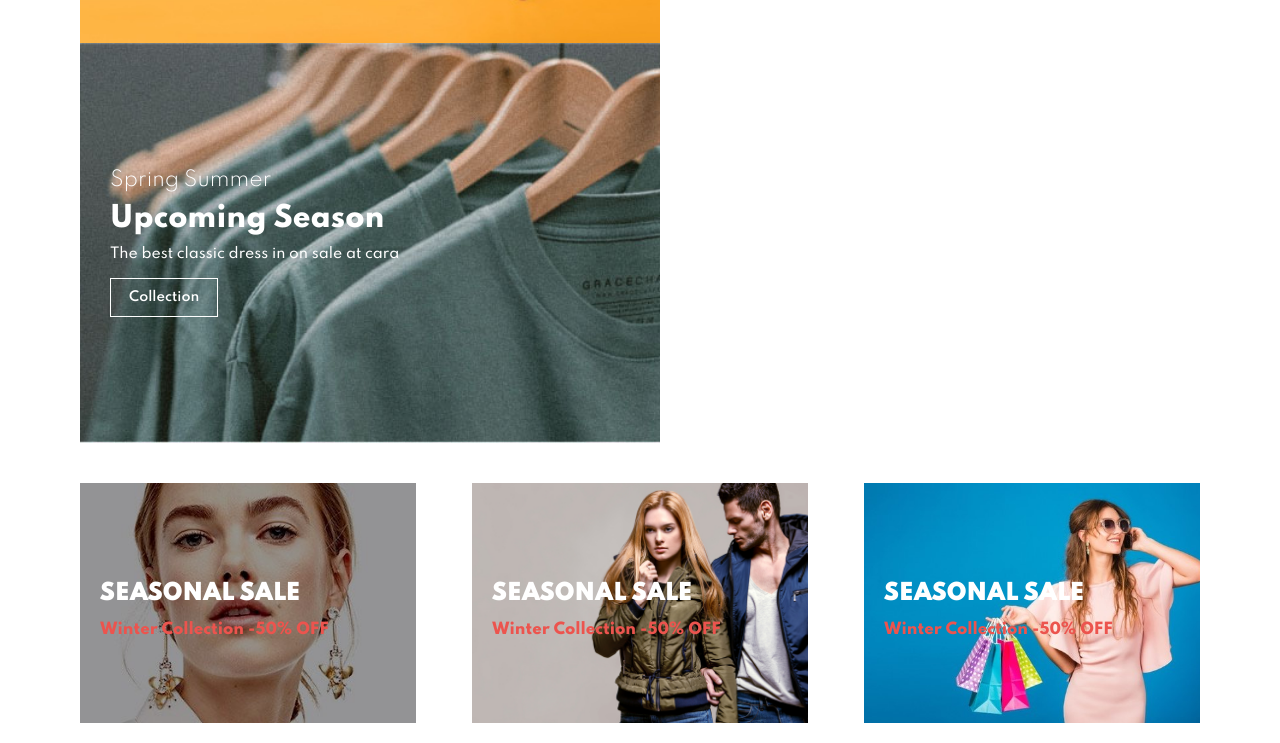
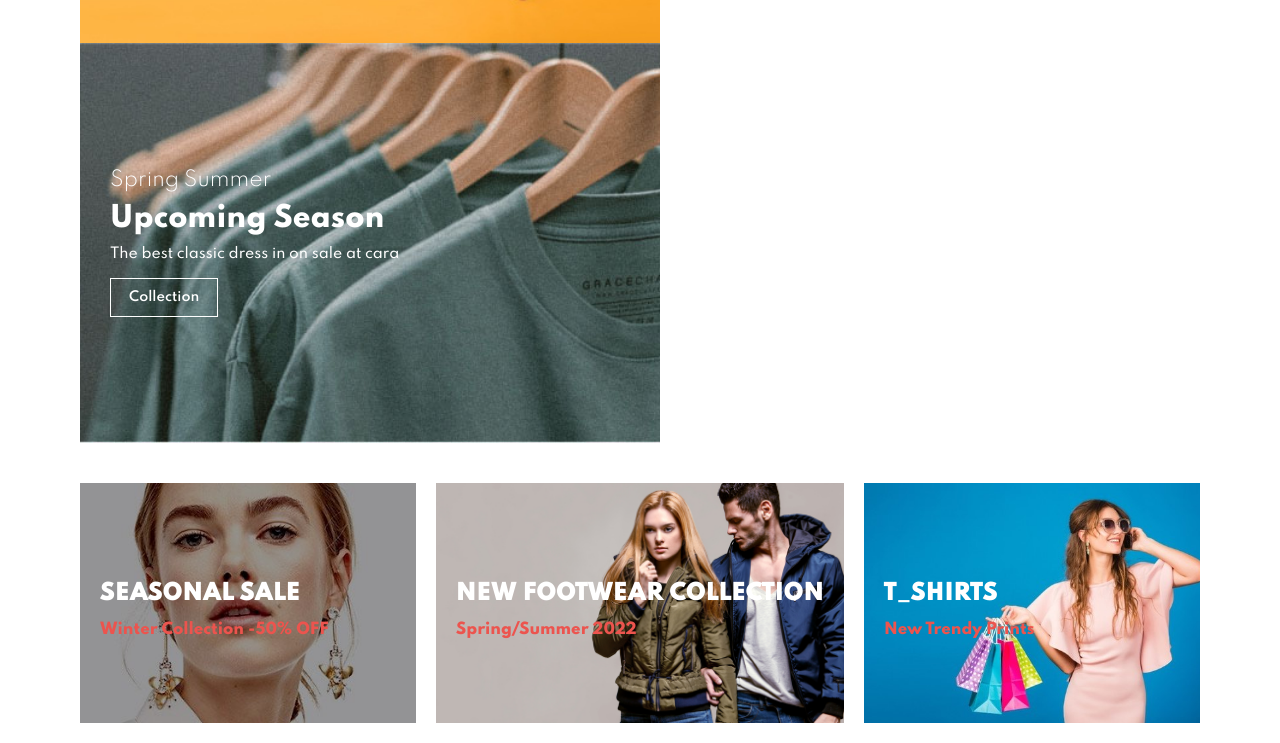
Before and after one commit to saqlainkaleem/E_COMMERCE, a plain HTML site: page index.html in a window 1280 px wide. Shown: the part 3907-4650 px from the top of the page. Drawn offline with Linux system fonts and the light colour scheme.

Commit message:
Fixed: Text in small banners

```diff
--- a/index.html
+++ b/index.html
@@ -362,13 +362,13 @@
         </div>
         <div class="banner-box banner-box2">
             <h4></h4>
-            <h2>SEASONAL SALE</h2>
-            <h3>Winter Collection -50% OFF</h3>
+            <h2>NEW FOOTWEAR COLLECTION</h2>
+            <h3>Spring/Summer 2022</h3>
         </div>
         <div class="banner-box banner-box3">
             <h4></h4>
-            <h2>SEASONAL SALE</h2>
-            <h3>Winter Collection -50% OFF</h3>
+            <h2>T_SHIRTS</h2>
+            <h3>New Trendy Prints</h3>
         </div>
     </section>
 
```
